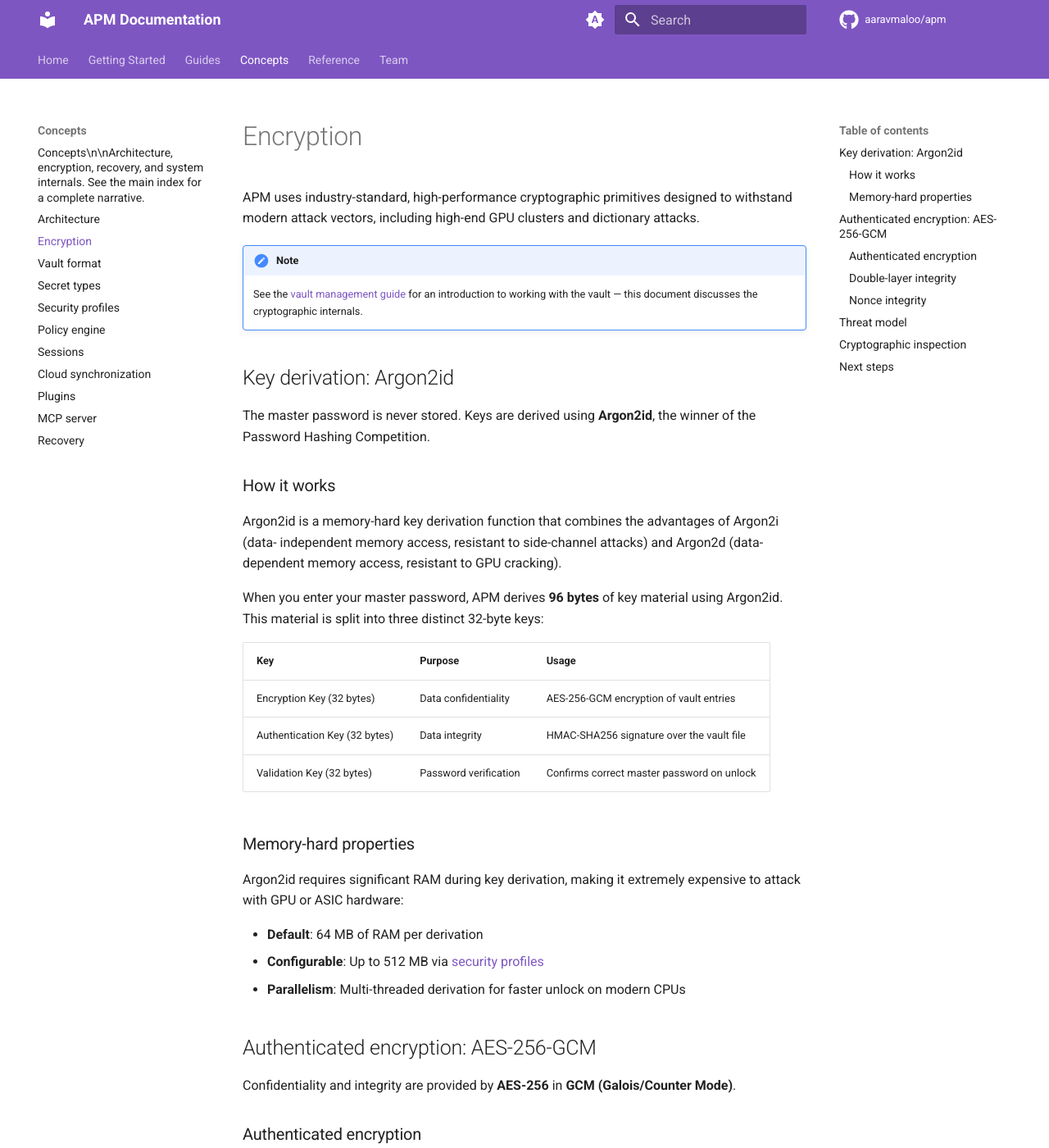
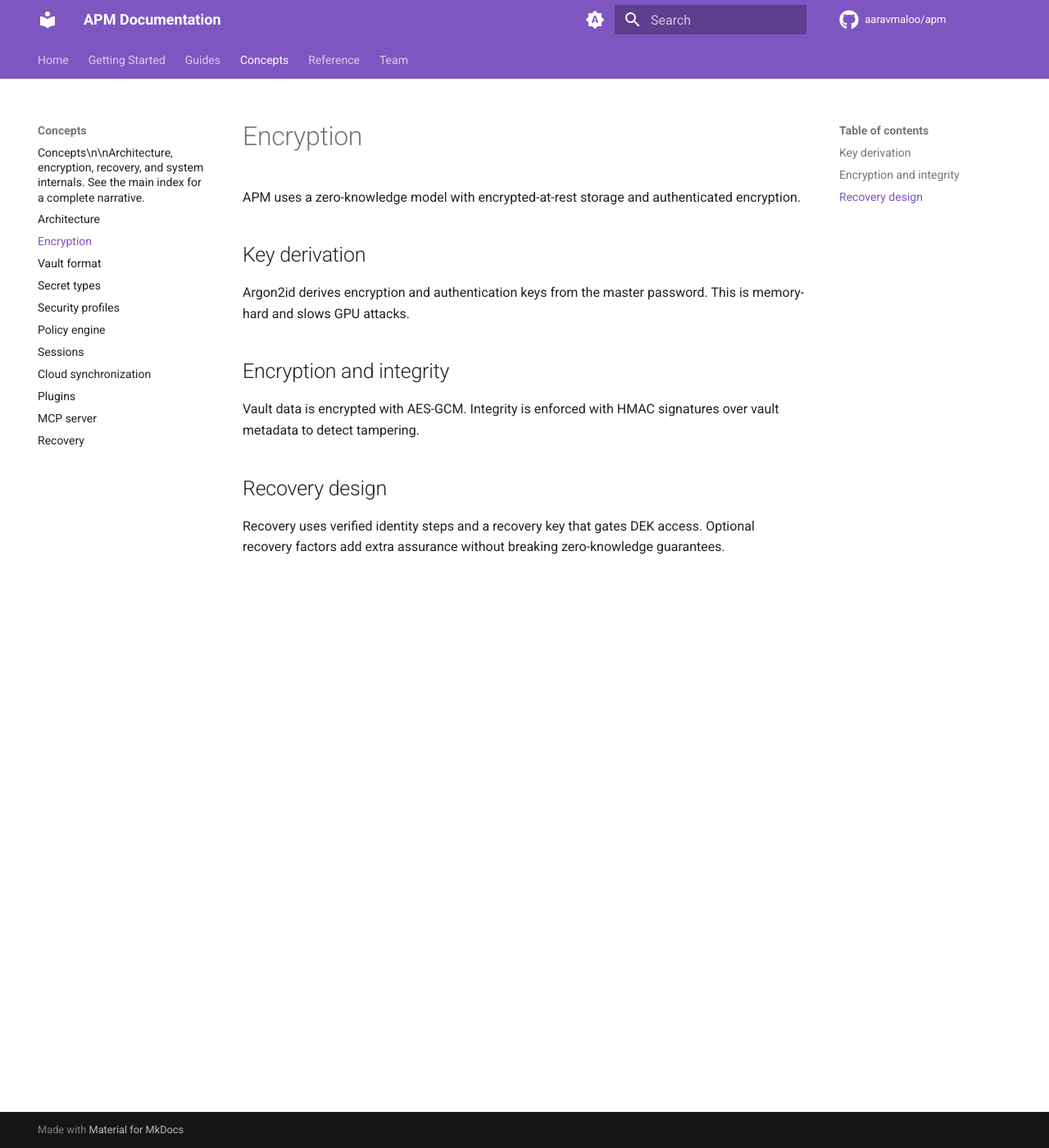
Before and after one commit to aaravmaloo/apm, an MkDocs documentation site: the page built from docs/concepts/encryption.md, in a window 1280 px wide and 1400 px high. Shown: the whole window at 82% size. Built offline with MkDocs 1.6.1 and Material for MkDocs 9.7.7, drawn with Linux system fonts in a browser that asks for light colours; comment, search, counter and statistics services are not loaded; some of the changed text lies outside the part shown.

Commit message:
docs: update docs/concepts/encryption.md

````diff
--- a/docs/concepts/encryption.md
+++ b/docs/concepts/encryption.md
@@ -1,99 +1,15 @@
 # Encryption
 
-APM uses industry-standard, high-performance cryptographic primitives designed to withstand modern
-attack vectors, including high-end GPU clusters and dictionary attacks.
+APM uses a zero-knowledge model with encrypted-at-rest storage and authenticated encryption.
 
-!!! note
+## Key derivation
 
-    See the [vault management guide](../guides/vault-management.md) for an introduction to
-    working with the vault — this document discusses the cryptographic internals.
+Argon2id derives encryption and authentication keys from the master password. This is memory-hard and slows GPU attacks.
 
-## Key derivation: Argon2id
+## Encryption and integrity
 
-The master password is never stored. Keys are derived using **Argon2id**, the winner of the
-Password Hashing Competition.
+Vault data is encrypted with AES-GCM. Integrity is enforced with HMAC signatures over vault metadata to detect tampering.
 
-### How it works
+## Recovery design
 
-Argon2id is a memory-hard key derivation function that combines the advantages of Argon2i (data-
-independent memory access, resistant to side-channel attacks) and Argon2d (data-dependent memory
-access, resistant to GPU cracking).
-
-When you enter your master password, APM derives **96 bytes** of key material using Argon2id. This
-material is split into three distinct 32-byte keys:
-
-| Key                           | Purpose               | Usage                                      |
-| :---------------------------- | :-------------------- | :----------------------------------------- |
-| Encryption Key (32 bytes)     | Data confidentiality  | AES-256-GCM encryption of vault entries    |
-| Authentication Key (32 bytes) | Data integrity        | HMAC-SHA256 signature over the vault file  |
-| Validation Key (32 bytes)     | Password verification | Confirms correct master password on unlock |
-
-### Memory-hard properties
-
-Argon2id requires significant RAM during key derivation, making it extremely expensive to attack
-with GPU or ASIC hardware:
-
-- **Default**: 64 MB of RAM per derivation
-- **Configurable**: Up to 512 MB via [security profiles](./security-profiles.md)
-- **Parallelism**: Multi-threaded derivation for faster unlock on modern CPUs
-
-## Authenticated encryption: AES-256-GCM
-
-Confidentiality and integrity are provided by **AES-256** in **GCM (Galois/Counter Mode)**.
-
-### Authenticated encryption
-
-GCM mode provides both encryption and authentication in a single pass. This means that APM can
-detect if any part of the encrypted vault has been modified, corrupted, or tampered with — the
-decryption will fail with an authentication error rather than silently producing garbage data.
-
-### Double-layer integrity
-
-Beyond GCM's built-in authentication tag, APM applies an additional **HMAC-SHA256** signature over
-the entire vault file. This signature is derived from the master password and covers all metadata,
-providing defense-in-depth against sophisticated tampering attacks.
-
-### Nonce integrity
-
-Every save operation generates a unique, cryptographically random nonce matched to the encryption
-operation. This prevents:
-
-- **Replay attacks**: Re-submitting an older version of the vault.
-- **Pattern analysis**: Detecting whether the same data was encrypted twice.
-
-## Threat model
-
-| Vector              | Status        | Mitigation                                                                 |
-| :------------------ | :------------ | :------------------------------------------------------------------------- |
-| Offline Brute-Force | Protected     | Argon2id high-cost derivation                                              |
-| Vault Tampering     | Protected     | HMAC-SHA256 integrity signature across all metadata                        |
-| Credential Theft    | Protected     | Cloud tokens are encrypted inside the vault                                |
-| Identity Spoofing   | Protected     | Multi-factor recovery (Email -> Secure Token -> Recovery Key)              |
-| Session Hijacking   | Protected     | Shell-scoped sessions (`APM_SESSION_ID`) and inactivity timeouts           |
-| Weak Passwords      | Controlled    | Enforceable password policies via YAML [Policy Engine](./policy-engine.md) |
-| Compromised Host    | Not Protected | Outside the security boundary (Keyloggers/Malware)                         |
-
-!!! note
-
-    APM is designed to protect your secrets at rest and during transit to cloud providers. It
-    cannot protect against a fully compromised host machine where an attacker has kernel-level
-    access or has installed keylogging software.
-
-## Cryptographic inspection
-
-You can inspect the current cryptographic parameters of your vault at any time:
-
-```console
-$ pm cinfo
-Cipher: AES-256-GCM
-KDF: Argon2id
-Memory: 64 MB
-Iterations: 3
-Parallelism: 2
-Nonce Size: 12 bytes
-```
-
-## Next steps
-
-See the [vault format](./vault-format.md) for details on the on-disk structure, or learn about
-configurable [security profiles](./security-profiles.md).
+Recovery uses verified identity steps and a recovery key that gates DEK access. Optional recovery factors add extra assurance without breaking zero-knowledge guarantees.
````
